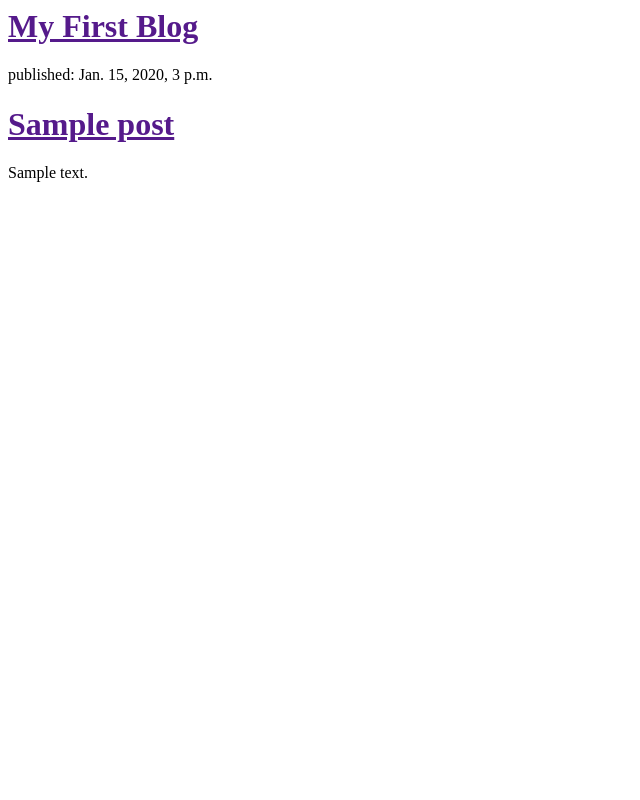
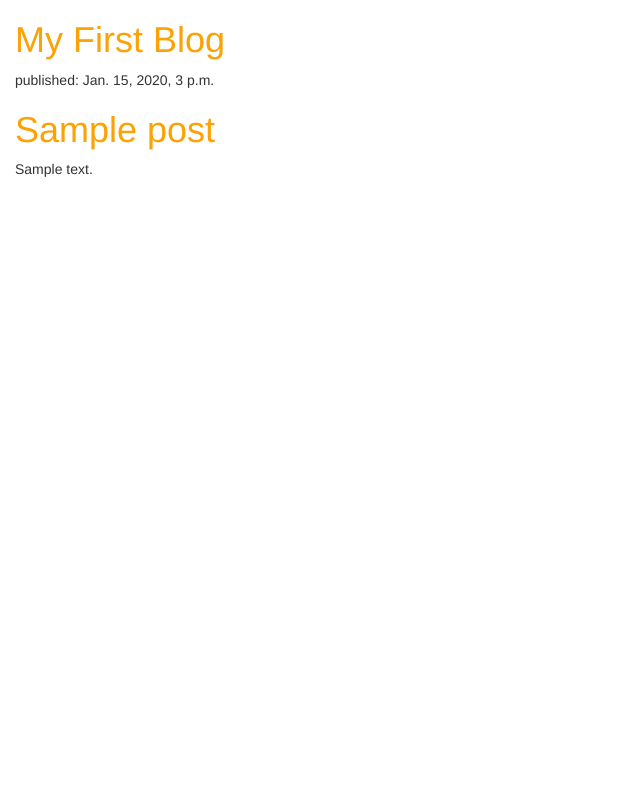
Before and after one commit to mine1984/First-blog, a Django app: template blog/templates/blog/post_list.html in a window 1280 px wide. Shown: the whole page, without its empty margins (0-640 px from the left). Run offline with Django 3.2, Linux system fonts and the light colour scheme; the template is opened without the code that fills it: values that come from a table or form of the project are taken from there, others are empty; tables that the repository leaves empty hold one stand-in row (values such as "Sample post"); some libraries are stand-ins or nearby versions.

Commit message:
Added css

```diff
--- a/blog/templates/blog/post_list.html
+++ b/blog/templates/blog/post_list.html
@@ -1,6 +1,10 @@
+{% load staticfiles %}
 <html>
     <head>
         <title>My First blog</title>
+        <link rel="stylesheet" href="//maxcdn.bootstrapcdn.com/bootstrap/3.2.0/css/bootstrap.min.css">
+        <link rel="stylesheet" href="//maxcdn.bootstrapcdn.com/bootstrap/3.2.0/css/bootstrap-theme.min.css">
+        <link rel="stylesheet" href="{% static 'css/blog.css' %}">
     </head>
     <body>
         <div>
--- /dev/null
+++ b/blog/templates/blog/static/css/blog.css
@@ -0,0 +1,7 @@
+h1 a {
+  color: #FCA205;
+}
+
+body {
+  padding-left: 15px;
+}
```
